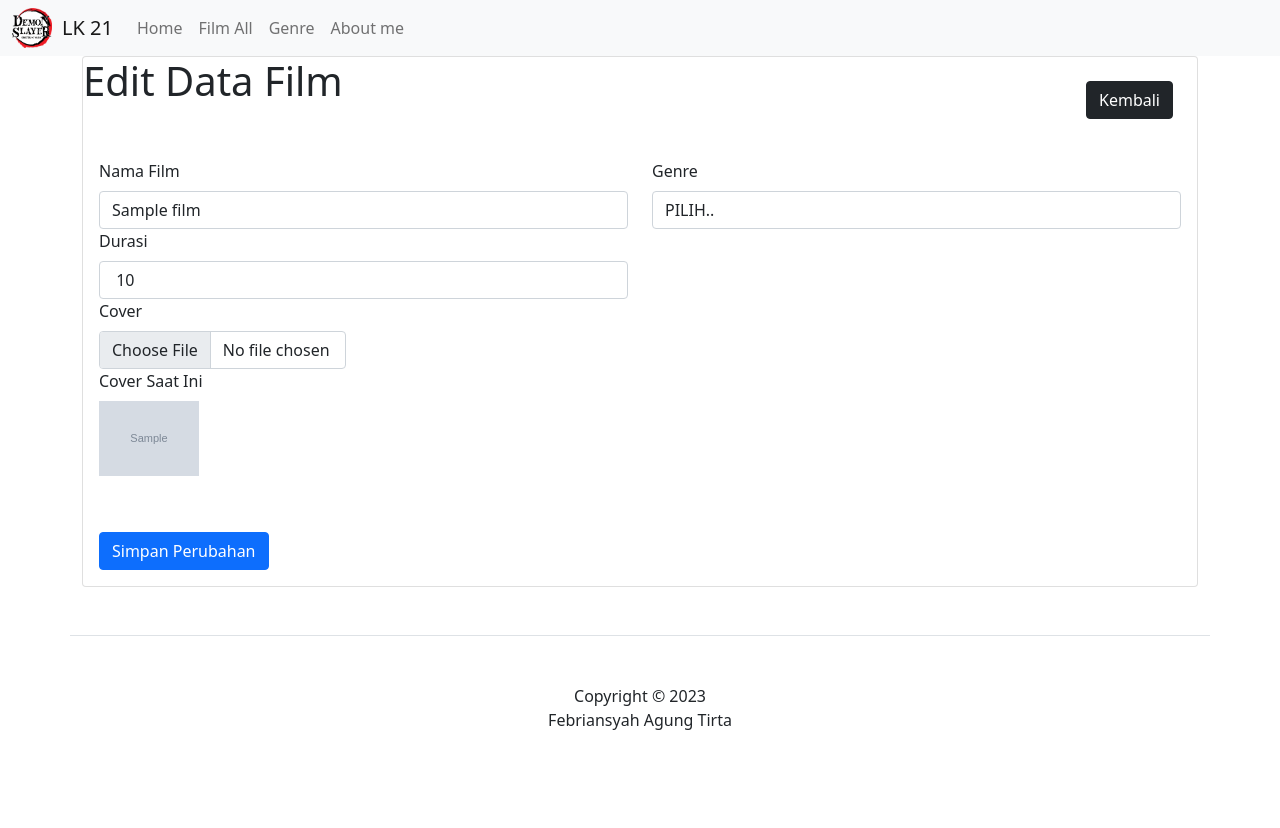
After one commit to febrii0/My-Web-Project, a CodeIgniter 4 app: template Pemrograman Web Framework/CodeIgniter/MI4BApp/app/Views/film/update.php in a window 1280 px wide. The commit adds this page. Run offline with PHP 8.4 and a stand-in for CodeIgniter, Linux system fonts and the light colour scheme; the template is opened without the code that fills it: most values are stand-ins (such as "Sample title", 1, 10 or a date in 2020); data that the repository does not hold is empty; some libraries are stand-ins or nearby versions.

Commit message:
Masih berusaha untuk menambahkan fitur update dan delete

```diff
--- a/Pemrograman Web Framework/CodeIgniter/MI4BApp/app/Views/film/index.php
+++ b/Pemrograman Web Framework/CodeIgniter/MI4BApp/app/Views/film/index.php
@@ -45,7 +45,7 @@
                                     <?= $film["duration"] ?>
                                 </td>
                                 <td>
-                                <a href="" class="btn btn-success">Update</a>
+                                    <a href="/film/update" <?= $film["id"]; ?>" class="btn btn-success">Update</a>
                                     <a href="" class="btn btn-danger">Delete</a>
                                 </td>
                             </tr>
--- /dev/null
+++ b/Pemrograman Web Framework/CodeIgniter/MI4BApp/app/Views/film/update.php
@@ -0,0 +1,109 @@
+<?php $this->extend('layout/page_layout'); ?>
+<?= $this->section('content'); ?>
+
+<div class="container">
+    <div class="row">
+        <div class="col-md-12">
+            <div class="card">
+                <div class="class-header">
+                    <div class="row">
+                        <div class="col-md-6 text-start">
+                            <h1>Edit Data Film</h1>
+                        </div>
+                        <div class="col-md-6 text-end">
+                            <a href="/film" class="btn btn-dark mt-4 m-4">Kembali</a>
+                        </div>
+                    </div>
+                </div>
+
+                <div class="card-body">
+                    <form action="/film/update" method="POST" enctype="multipart/form-data">
+                        <div class="row">
+                            <!-- tambahkan film input id -->
+                            <input type="hidden" value="<?= $film["id"]; ?>" name="id">
+                            <div class="col-md-6">
+                                <label for="nama_film" class="form-label">Nama Film</label>
+                                <!-- tambahkan kondisi pada value -->
+                                <input type="text"
+                                    class="form-control <?= isset($errors['nama_film']) ? 'is-invalid ' : ''; ?>"
+                                    id="nama_film" name="nama_film"
+                                    value="<?= isset($errors['nama_film']) ? old('nama_film') : $film["nama_film"]; ?>">
+
+                                <?php if (isset($errors['nama_film'])): ?>
+                                    <div class="invalid-feedback">
+                                        <?= $errors['nama_film'] ?>
+                                    </div>
+                                <?php endif; ?>
+                            </div>
+                            <div class="col-md-6">
+                                <label for="genre" class="form-label">Genre</label>
+                                <select name="id_genre" id="genre"
+                                    class="form-control <?= isset($errors['id_genre']) ? 'is-invalid ' : ''; ?>"
+                                    name="id_genre" value="<?= old('id_genre'); ?>">
+                                    <option value="">PILIH..</option>
+                                    <?php foreach ($v_genre as $g): ?>
+                                        <!-- tambahkan kondisi ini -->
+                                        <?php if ($film['id_genre'] == $g['id']): ?>
+                                            <option value="<?= $g["id"] ?>"><?= $g["nama_genre"] ?></option>
+                                        <?php else: ?>
+                                            <option value="<?= $g["id"] ?>"><?= $g["nama_genre"] ?></option>
+                                        <?php endif; ?>
+                                    <?php endforeach; ?>
+                                </select>
+                                <?php if (isset($errors['id_genre'])): ?>
+                                    <div class="invalid-feedback">
+                                        <?= $errors['id_genre'] ?>
+                                    </div>
+                                <?php endif; ?>
+                            </div>
+                            <div class="col-md-6">
+                                <label for="duration" class="form-label">Durasi</label>
+                                <!-- tambahkan kondisi ini pada value -->
+                                <input type="text"
+                                    class="form-control <?= isset($errors['duration']) ? 'is-invalid ' : ''; ?>"
+                                    id="duration" name="duration"
+                                    value=" <?= isset($errors['nama_film']) ? old('duration') : $film["duration"]; ?>">
+                                <?php if (isset($errors['duration'])): ?>
+                                    <div class=" invalid-feedback">
+                                        <?= $errors['duration'] ?>
+                                    </div>
+                                <?php endif; ?>
+                            </div>
+                            <!-- ubah menjadi seperti ini apda cover -->
+                            <div class="row">
+                                <div class="col-md-3">
+                                    <label for="cover" class="form-label">Cover</label>
+                                    <input type="file"
+                                        class="form-control <?= isset($errors['cover']) ? 'is-invalid' : ''; ?>"
+                                        id="cover" name="cover" value="<?= old('cover'); ?>">
+                                    <?php if (isset($errors['cover'])): ?>
+                                        <div class="invalid-feedback">
+                                            <?= $errors['cover'] ?>
+                                        </div>
+                                    <?php endif; ?>
+                                </div>
+                            </div>
+
+                            <div class="col-md-3">
+                                <label class="form-label">Cover Saat Ini</label>
+                                <div class="mb-2">
+                                    <?php if ($film["cover"]): ?>
+                                        <img src="/assets/cover/<?= $film["cover"]; ?>" width="100">
+                                    <?php else: ?>
+                                        <span>Tidak ada gambar lama</span>
+                                    <?php endif; ?>
+                                </div>
+                            </div>
+                        </div>
+                        <!-- ganti textnya saja -->
+                        <div class="col-md-6">
+                            <button type="submit" class="btn btn-primary mt-5">Simpan Perubahan</button>
+                        </div>
+                    </form>
+                </div>
+            </div>
+        </div>
+    </div>
+</div>
+
+<?= $this->endSection(); ?>
```
Also changed, not shown: Pemrograman Web Framework/CodeIgniter/MI4BApp/app/Controllers/Film.php (+76 -21 lines). Lines whose indentation alone changed are shown as unchanged.
